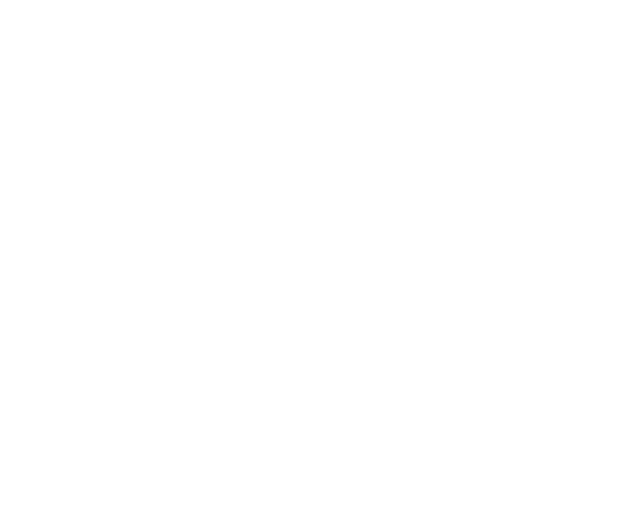
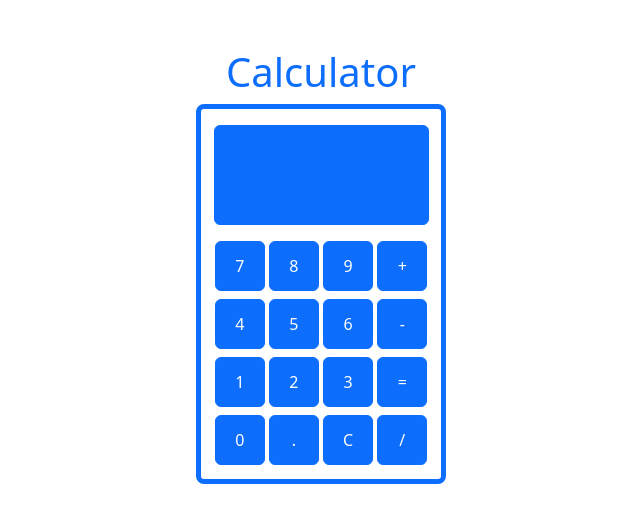
Before and after one commit to ihsanpashaei/calculator, a plain HTML site: page index.html in a window 1280 px wide. Shown: the whole page, without its empty margins (319-959 px from the left). Drawn offline with nearby package versions, Linux system fonts and the light colour scheme.

Commit message:
front program

```diff
--- a/css/custom.css
+++ b/css/custom.css
@@ -0,0 +1,17 @@
+.btn-w-h {
+    width: 50px;
+    height: 50px;
+}
+
+.input-wh {
+    width: 215px;
+    height: 100px;
+
+}
+
+.bg-color {
+    border: 5px solid #0D6EFD;
+    border-radius: 8px;
+    width: 250px;
+    height: 380px;
+}
--- a/index.html
+++ b/index.html
@@ -1,12 +1,61 @@
 <!DOCTYPE html>
 <html lang="en">
+
 <head>
     <meta charset="UTF-8">
     <meta http-equiv="X-UA-Compatible" content="IE=edge">
     <meta name="viewport" content="width=device-width, initial-scale=1.0">
     <title>Calculator</title>
+    <link href="https://cdn.jsdelivr.net/npm/bootstrap@5.2.0/dist/css/bootstrap.min.css" rel="stylesheet"
+        integrity="sha384-gH2yIJqKdNHPEq0n4Mqa/HGKIhSkIHeL5AyhkYV8i59U5AR6csBvApHHNl/vI1Bx" crossorigin="anonymous">
+    <link rel="stylesheet" href="css/custom.css">
 </head>
+
 <body>
+    <div class="text-center mt-5">
+        <h1 class="text-primary">Calculator</h1>
+    </div>
 
+    <div class="d-flex justify-content-center">
+
+        <div class="bg-color">
+            <div class="text-center mt-3">
+                <div>
+                    <input type="text" class="btn btn-primary input-wh text-start">
+                </div>
+                <div class="mt-3">
+                    <button onclick="" class="btn btn-primary btn-w-h">7</button>
+                    <button onclick="" class="btn btn-primary btn-w-h">8</button>
+                    <button onclick="" class="btn btn-primary btn-w-h">9</button>
+                    <button onclick="" class="btn btn-primary btn-w-h">+</button>
+                </div>
+                <div class="mt-2">
+                    <button onclick="" class="btn btn-primary btn-w-h">4</button>
+                    <button onclick="" class="btn btn-primary btn-w-h">5</button>
+                    <button onclick="" class="btn btn-primary btn-w-h">6</button>
+                    <button onclick="" class="btn btn-primary btn-w-h">-</button>
+                </div>
+                <div class="mt-2">
+                    <button onclick="" class="btn btn-primary btn-w-h">1</button>
+                    <button onclick="" class="btn btn-primary btn-w-h">2</button>
+                    <button onclick="" class="btn btn-primary btn-w-h">3</button>
+                    <button onclick="" class="btn btn-primary btn-w-h">=</button>
+                </div>
+                <div class="mt-2">
+                    <button onclick="" class="btn btn-primary btn-w-h">0</button>
+                    <button onclick="" class="btn btn-primary btn-w-h">.</button>
+                    <button onclick="" class="btn btn-primary btn-w-h">C</button>
+                    <button onclick="" class="btn btn-primary btn-w-h">/</button>
+                </div>
+            </div>
+        </div>
+    </div>
+
+
+    <script src="script/app.js"></script>
+    <script src="https://cdn.jsdelivr.net/npm/bootstrap@5.2.0/dist/js/bootstrap.bundle.min.js"
+        integrity="sha384-A3rJD856KowSb7dwlZdYEkO39Gagi7vIsF0jrRAoQmDKKtQBHUuLZ9AsSv4jD4Xa"
+        crossorigin="anonymous"></script>
 </body>
+
 </html>
```
